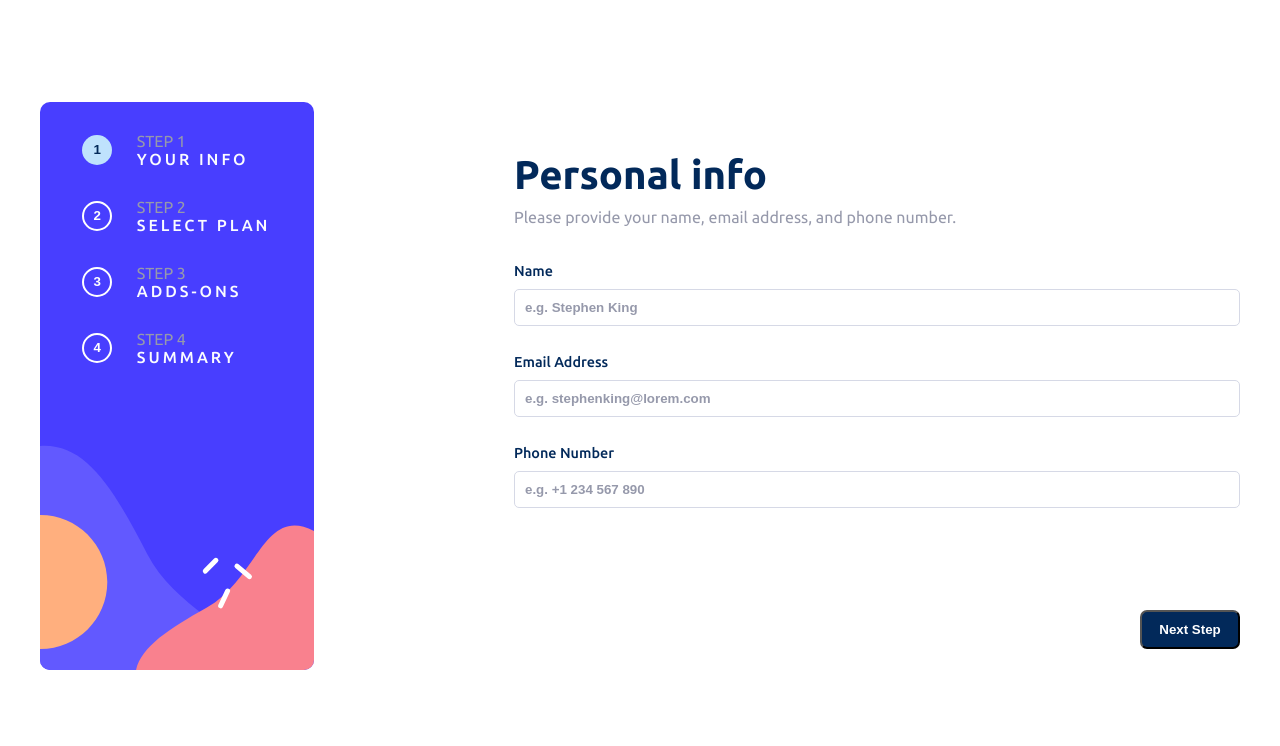
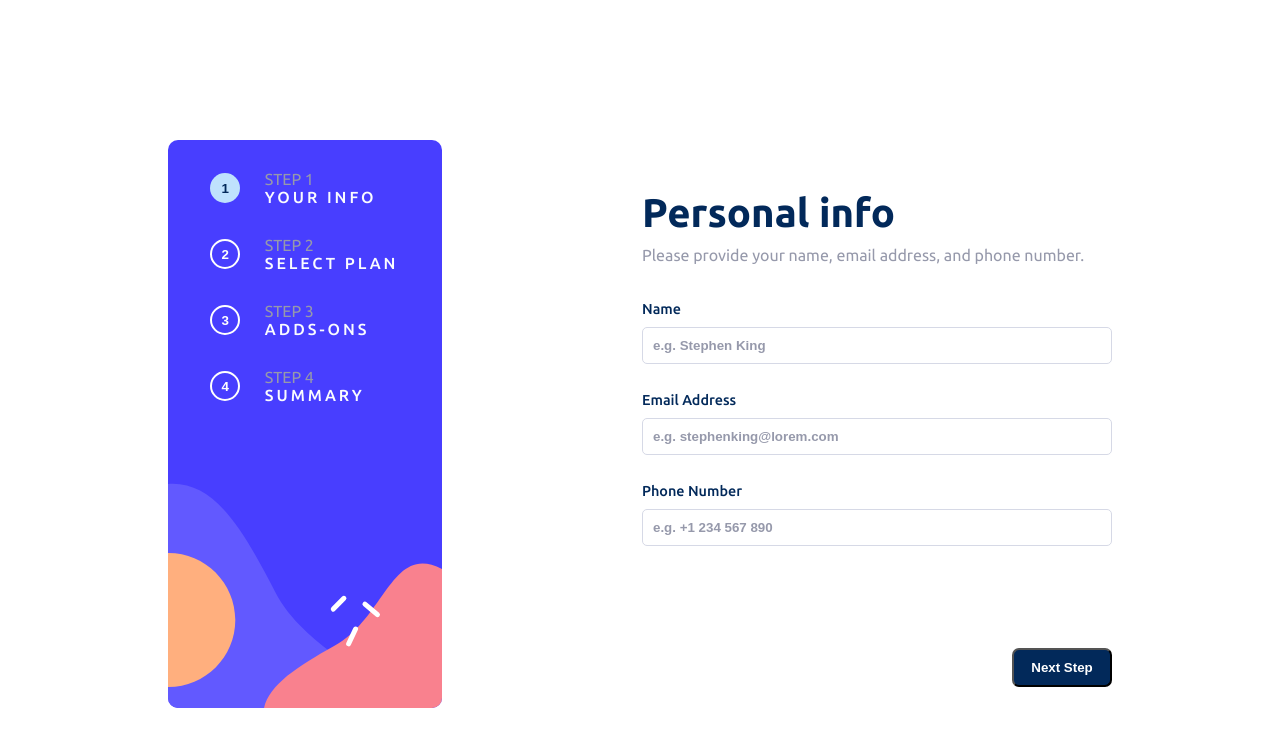
Before and after one commit to jhonatansoto45/multi-step-form, an Angular app: page /multi-step/your-info in a window 1280 px wide. Shown: the top 746 px of the page. Built offline with nearby package versions, Linux system fonts and the light colour scheme.

Commit message:
Diseño estatico

```diff
--- a/src/styles.scss
+++ b/src/styles.scss
@@ -23,12 +23,9 @@
 }
 
 .container {
-  /* width: 1440px; */
-  height: 100vh;
+  width: 80%;
+  margin: 100px auto;
   padding: 40px;
-  display: flex;
-  justify-content: center;
-  align-items: center;
 }
 
 body {
```
